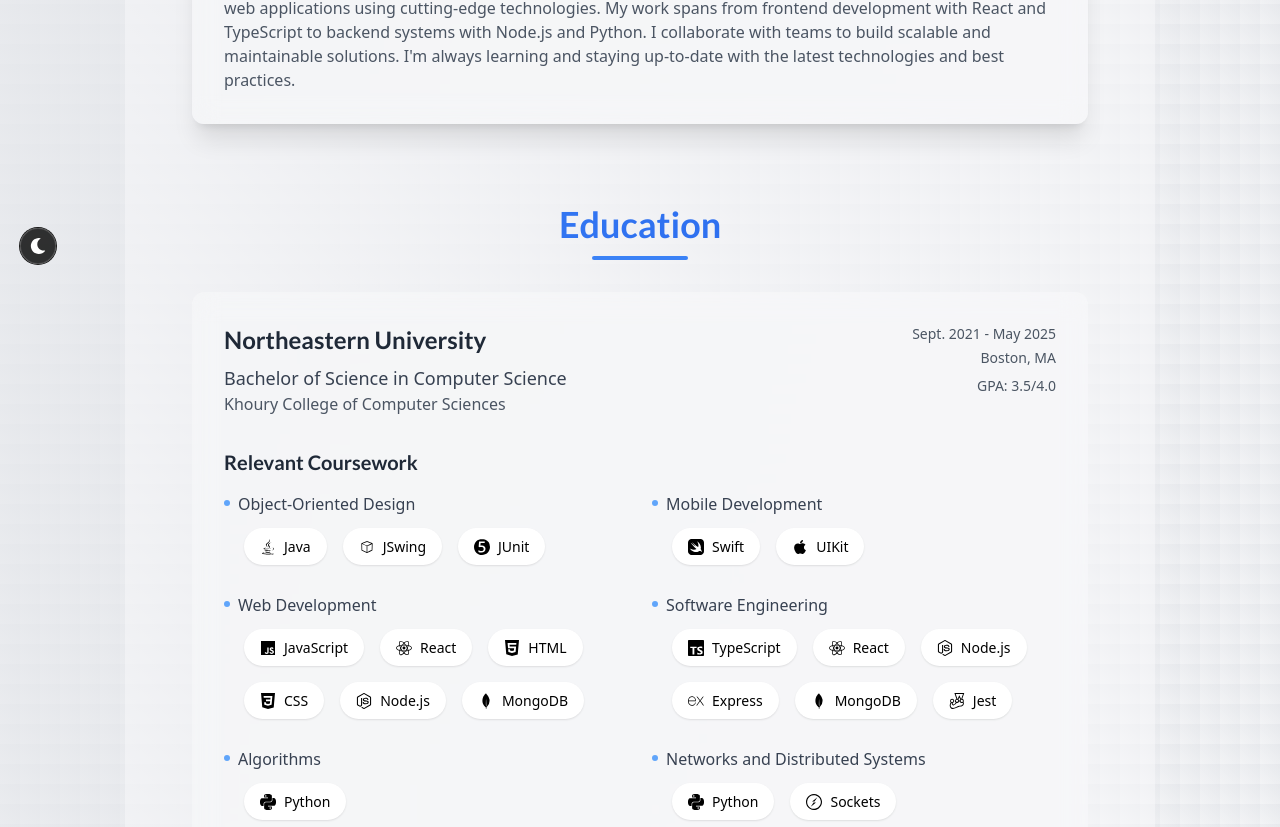
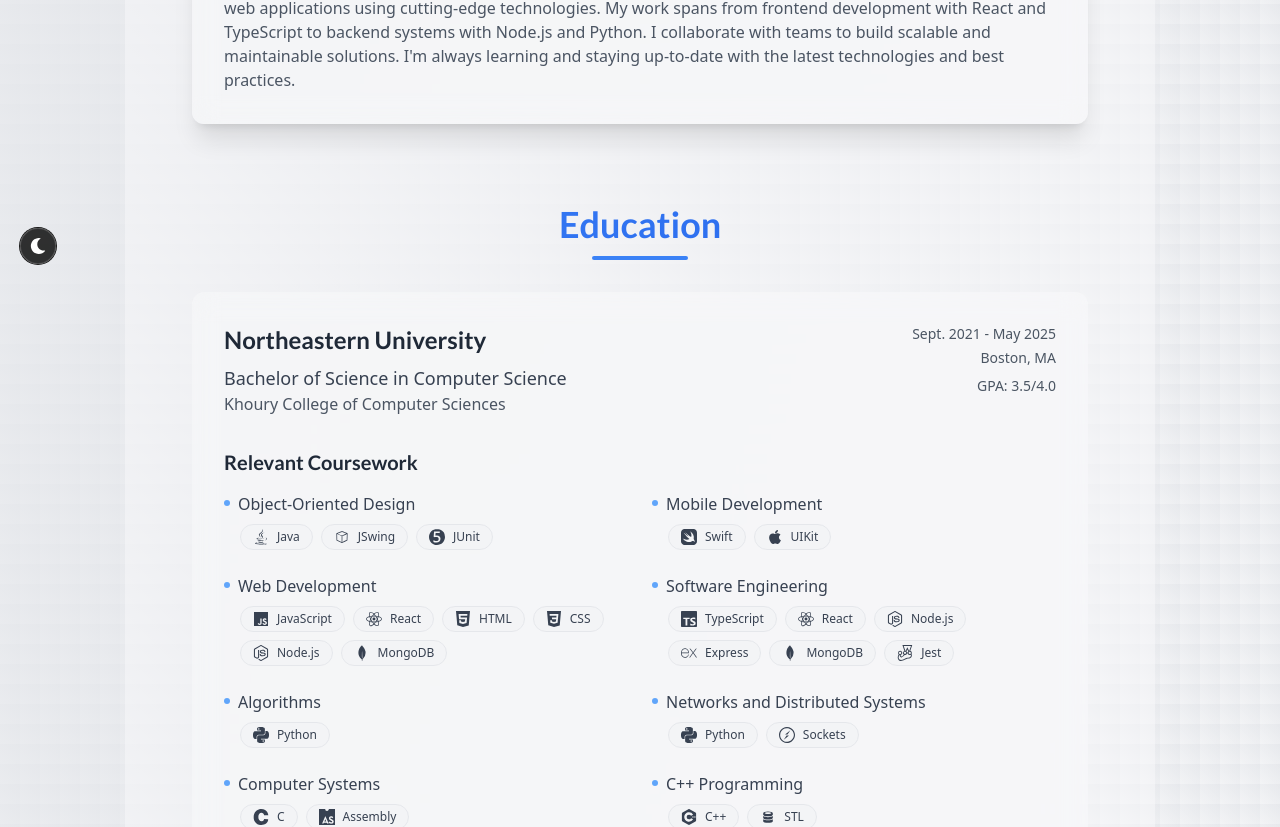
Before and after one commit to Jaber1028/portfolio, a Next.js app: page / in a window 1280 px wide. Shown: the part 516-1343 px from the top of the page. Built offline with nearby package versions, Linux system fonts and the light colour scheme.

Commit message:
Refactor homepage layout by introducing reusable Section component and CourseCard for improved organization and maintainability. Update TechBadge component with enhanced styling and dynamic import for better performance. Remove outdated TechBadge implementation from the project structure.

```diff
--- a/src/app/components/TechBadge.tsx
+++ /dev/null
@@ -1,15 +0,0 @@
-import { IconType } from 'react-icons';
-
-interface TechBadgeProps {
-  icon?: IconType;
-  text: string;
-}
-
-export default function TechBadge({ icon: Icon, text }: TechBadgeProps) {
-  return (
-    <div className="inline-flex items-center bg-gray-800/50 border border-gray-700 rounded-full px-4 py-1.5 text-sm text-gray-200">
-      {Icon && <Icon className="w-4 h-4 mr-2" />}
-      {text}
-    </div>
-  );
-}
--- a/src/app/page.tsx
+++ b/src/app/page.tsx
@@ -8,6 +8,8 @@
 import Link from 'next/link';
 import TechBadge from '@/components/TechBadge';
 import { getTechIcon } from '@/app/utils/techIcons';
+import Section from '@/components/Section';
+import CourseCard from '@/components/CourseCard';
 
 export default function Home() {
   const [mounted, setMounted] = useState(false);
@@ -48,9 +50,7 @@
         </header>
 
         {/* About Section */}
-        <section id="about">
-          <div className="container mx-auto px-4">
-            <h2 className="section-title">About</h2>
+        <Section id="about" title="About">
           <motion.div
             initial={{ opacity: 0, y: 20 }}
             whileInView={{ opacity: 1, y: 0 }}
@@ -81,13 +81,10 @@
               </p>
             </div>
           </motion.div>
-          </div>
-        </section>
+        </Section>
 
         {/* Education Section */}
-        <section id="education" className="py-20 relative">
-          <div className="container mx-auto px-4">
-            <h2 className="section-title">Education</h2>
+        <Section id="education" title="Education" className="py-20">
           <motion.div
             initial={{ opacity: 0, y: 20 }}
             whileInView={{ opacity: 1, y: 0 }}
@@ -117,7 +114,6 @@
                       course: "Object-Oriented Design",
                       tech: ["Java", "JSwing", "JUnit"]
                     },
-
                     {
                       course: "Mobile Development",
                       tech: ["Swift", "UIKit"]
@@ -147,30 +143,16 @@
                       tech: ["C++", "STL"]
                     }
                   ].map((item, index) => (
-                      <div key={index} className="flex flex-col">
-                        <p className="flex items-start text-gray-700 dark:text-blue-200 mb-2">
-                          <span className="w-1.5 h-1.5 bg-blue-400 rounded-full mr-2 mt-2 flex-shrink-0" />
-                          <span>{item.course}</span>
-                        </p>
-                        <div className="flex flex-wrap gap-2 ml-4">
-                          {item.tech.map((tech, i) => {
-                            const Icon = getTechIcon(tech);
-                            return Icon && <TechBadge key={i} icon={Icon} text={tech} />;
-                          })}
-                        </div>
-                      </div>
+                    <CourseCard key={index} course={item.course} tech={item.tech} />
                   ))}
                 </div>
               </div>
             </div>
           </motion.div>
-          </div>
-        </section>
+        </Section>
 
         {/* Experience Section */}
-        <section id="experience">
-          <div className="container mx-auto px-4">
-            <h2 className="section-title">Experience</h2>
+        <Section id="experience" title="Experience">
           <div className="grid grid-cols-1 md:grid-cols-2 lg:grid-cols-3 gap-8 max-w-6xl mx-auto">
             {[
               {
@@ -245,13 +227,10 @@
               </motion.div>
             ))}
           </div>
-          </div>
-        </section>
+        </Section>
 
         {/* Projects Section */}
-        <section id="projects" className="py-20 relative">
-          <div className="container mx-auto px-4">
-            <h2 className="section-title">My Projects</h2>
+        <Section id="projects" title="My Projects" className="py-20">
           <p className="text-center text-gray-600 dark:text-blue-200 max-w-2xl mx-auto mb-12">
             Explore my portfolio of web applications, mobile apps, and other digital creations that showcase my skills and expertise.
           </p>
@@ -320,13 +299,10 @@
               View All Projects
             </Link>
           </div>
-          </div>
-        </section>
+        </Section>
 
         {/* Skills Section */}
-       <section id="skills">
-          <div className="container mx-auto px-4">
-            <h2 className="section-title">Skills</h2>
+        <Section id="skills" title="Skills">
           <div className="space-y-12">
             <div>
               <h3 className="text-xl font-semibold mb-4 text-gray-700 dark:text-gray-200">Languages</h3>
@@ -356,13 +332,10 @@
               </div>
             </div>
           </div>
-          </div>
-        </section>
+        </Section>
 
         {/* Contact Section */}
-        <section id="contact">
-          <div className="container mx-auto px-4 mt-12">
-            <h2 className="section-title">Get In Touch</h2>
+        <Section id="contact" title="Get In Touch" className="mt-12">
           <motion.div
             initial={{ opacity: 0, y: 20 }}
             whileInView={{ opacity: 1, y: 0 }}
@@ -401,8 +374,7 @@
               </a>
             </div>
           </motion.div>
-          </div>
-        </section>
+        </Section>
       </div>
     </Layout>
   );
--- a/src/app/projects/page.tsx
+++ b/src/app/projects/page.tsx
@@ -2,8 +2,13 @@
 
 import Link from 'next/link';
 import { FaGithub } from 'react-icons/fa';
-import TechBadge from '@/components/TechBadge';
+import dynamic from 'next/dynamic';
 import { getTechIcon } from '@/app/utils/techIcons';
+
+const TechBadge = dynamic(() => import('@/components/TechBadge'), {
+  ssr: true,
+  loading: () => <div className="inline-flex items-center bg-gray-100/50 dark:bg-gray-800/30 border border-gray-200 dark:border-gray-700 rounded-full px-4 py-1.5 text-sm animate-pulse">&nbsp;</div>
+});
 
 interface Project {
   title: string;
--- /dev/null
+++ b/src/components/CourseCard.tsx
@@ -0,0 +1,24 @@
+import TechBadge from './TechBadge';
+import { getTechIcon } from '@/app/utils/techIcons';
+
+interface CourseCardProps {
+  course: string;
+  tech: string[];
+}
+
+export default function CourseCard({ course, tech }: CourseCardProps) {
+  return (
+    <div className="flex flex-col">
+      <p className="flex items-start text-gray-700 dark:text-blue-200 mb-2">
+        <span className="w-1.5 h-1.5 bg-blue-400 rounded-full mr-2 mt-2 flex-shrink-0" />
+        <span>{course}</span>
+      </p>
+      <div className="flex flex-wrap gap-2 ml-4">
+        {tech.map((techItem, i) => {
+          const Icon = getTechIcon(techItem);
+          return Icon && <TechBadge key={i} icon={Icon} text={techItem} size="sm" />;
+        })}
+      </div>
+    </div>
+  );
+}
--- /dev/null
+++ b/src/components/Section.tsx
@@ -0,0 +1,40 @@
+import { ReactNode } from 'react';
+import { motion } from 'framer-motion';
+
+interface SectionProps {
+  id: string;
+  title: string;
+  children: ReactNode;
+  className?: string;
+  animate?: boolean;
+}
+
+export default function Section({
+  id,
+  title,
+  children,
+  className = '',
+  animate = true
+}: SectionProps) {
+  const content = (
+    <div className={`container mx-auto px-4 ${className}`}>
+      <h2 className="section-title">{title}</h2>
+      {children}
+    </div>
+  );
+
+  return (
+    <section id={id}>
+      {animate ? (
+        <motion.div
+          initial={{ opacity: 0, y: 20 }}
+          whileInView={{ opacity: 1, y: 0 }}
+          transition={{ duration: 0.8 }}
+          viewport={{ once: true }}
+        >
+          {content}
+        </motion.div>
+      ) : content}
+    </section>
+  );
+}
--- a/src/components/TechBadge.tsx
+++ b/src/components/TechBadge.tsx
@@ -1,19 +1,44 @@
+'use client';
+
 import { IconType } from 'react-icons';
 
-interface TechBadgeProps {
+export interface TechBadgeProps {
+  /** The icon component to display */
   icon?: IconType;
+  /** The text to display next to the icon */
   text: string;
+  /** Optional className to override styles */
+  className?: string;
+  /** Optional size variant */
+  size?: 'sm' | 'md' | 'lg';
 }
 
-export default function TechBadge({ icon: Icon, text }: TechBadgeProps) {
+export default function TechBadge({
+  icon: Icon,
+  text,
+  className = '',
+  size = 'md'
+}: TechBadgeProps) {
+  const sizeClasses = {
+    sm: 'text-xs py-1 px-3',
+    md: 'text-sm py-1.5 px-4',
+    lg: 'text-base py-2 px-5'
+  };
+
   return (
-    <div className="tech-badge">
-      {Icon && (
-        <div className="tech-badge-icon">
-          <Icon className="w-4 h-4" />
-        </div>
-      )}
-      <span className="tech-badge-text">{text}</span>
+    <div
+      className={`
+        inline-flex items-center
+        bg-gray-100 dark:bg-gray-800/50
+        border border-gray-200 dark:border-gray-700
+        rounded-full
+        text-gray-700 dark:text-gray-200
+        ${sizeClasses[size]}
+        ${className}
+      `}
+    >
+      {Icon && <Icon className={`${size === 'lg' ? 'w-5 h-5' : 'w-4 h-4'} mr-2`} />}
+      {text}
     </div>
   );
 }
```
Lines whose indentation alone changed are shown as unchanged.
